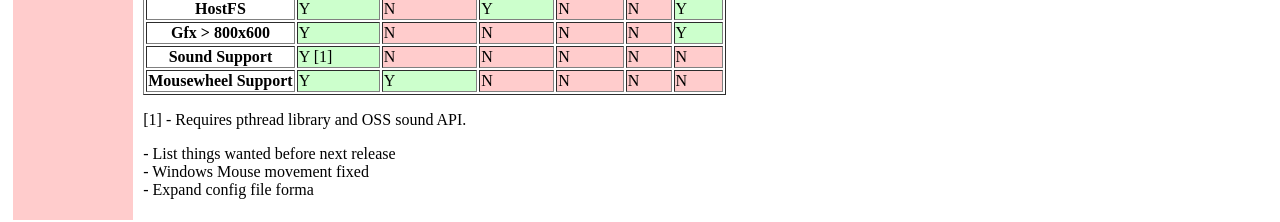
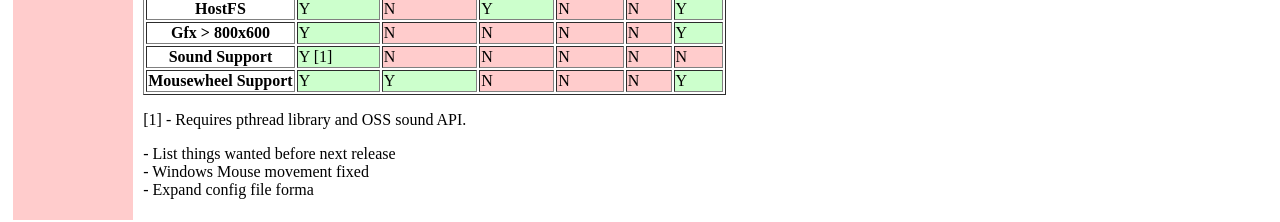
Before and after one commit to chris-y/arcem, a plain HTML site: page webpages/developer.html in a window 1280 px wide. Shown: the part 1161-1383 px from the top of the page. Drawn offline with Linux system fonts and the light colour scheme.

Commit message:
Scrollwheel now works in Amiga version.

```diff
--- a/webpages/developer.html
+++ b/webpages/developer.html
@@ -157,7 +157,7 @@ h4 {
           <td class="N">N</td>
           <td class="N">N</td>
           <td class="N">N</td>
-          <td class="N">N</td>
+          <td class="Y">Y</td>
         </tr>
         <!--
 	  <tr>
```
